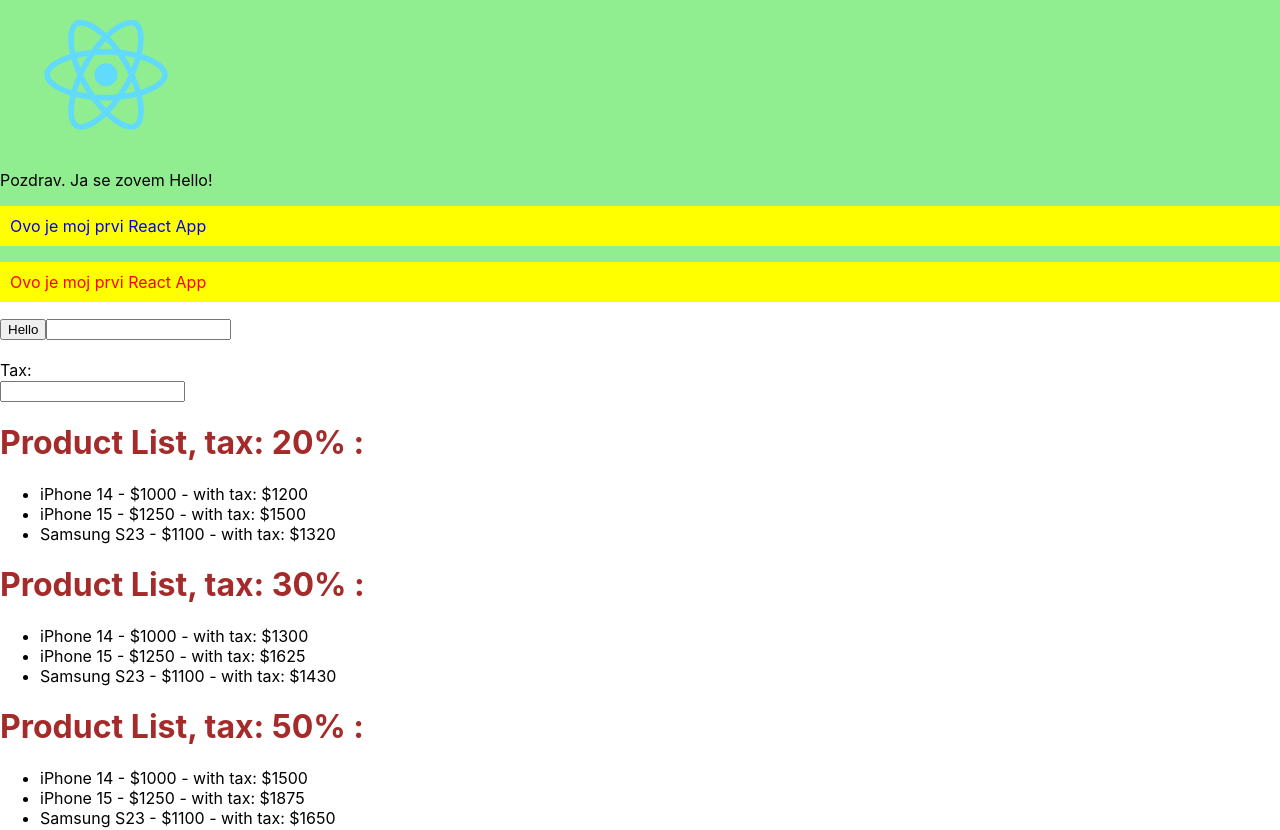
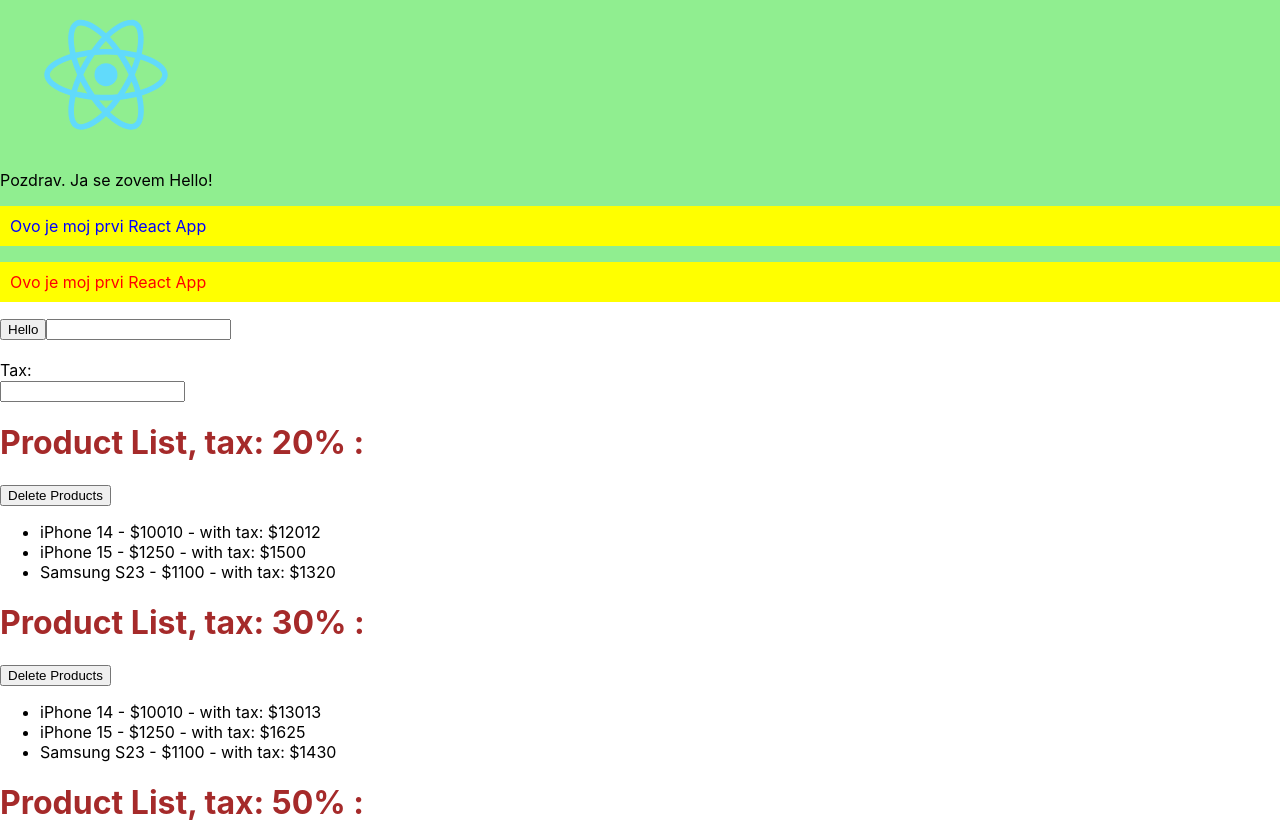
Before and after one commit to CojaONIX/react-first-app, a React (Create React App) app: page / in a window 1280 px wide. Shown: the top 830 px of the page. Built offline with nearby package versions, Linux system fonts and the light colour scheme.

Commit message:
3.14 Delete Products

```diff
--- a/src/Components/Products.js
+++ b/src/Components/Products.js
@@ -1,14 +1,17 @@
-
-let products = {
-    'iPhone 14': 1000,
-    'iPhone 15': 1250,
-    'Samsung S23': 1100
-};
+import { useState } from "react";
 
 function Products(props) {
+
+    let [products, setProducts] = useState({
+        'iPhone 14': 10010,
+        'iPhone 15': 1250,
+        'Samsung S23': 1100
+    });
+
     return (
         <div>
             <h1>Product List, tax: {props.tax}% :</h1>
+            <button onClick={ () => setProducts({}) }>Delete Products</button>
             <ul>
             {
                 Object.entries(products).map( ([product, price]) => {
```
